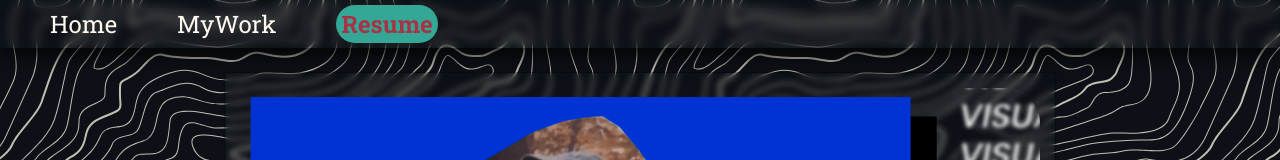
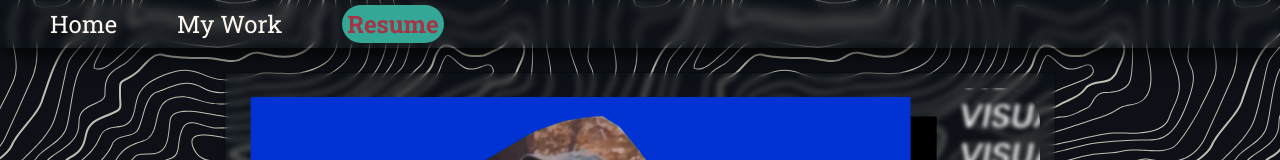
Before and after one commit to CallMeSimo/reactPortfolio, a React (Create React App) app: page / in a window 1280 px wide. Shown: the top 160 px of the page. Built offline with nearby package versions, Linux system fonts and the light colour scheme.

Commit message:
Update Navbar.jsx

```diff
--- a/src/Components/Navbar.jsx
+++ b/src/Components/Navbar.jsx
@@ -5,7 +5,7 @@ export default function Navbar() {
   return (
     <nav>
       <Link to="/Home">Home</Link>
-      <Link to="/MyWork">MyWork</Link>
+      <Link to="/MyWork">My Work</Link>
       <a
         href={`/WassimElHaddaoui_ATSFriendly.pdf`}
         download="WassimElhaddaoui.pdf"
```
